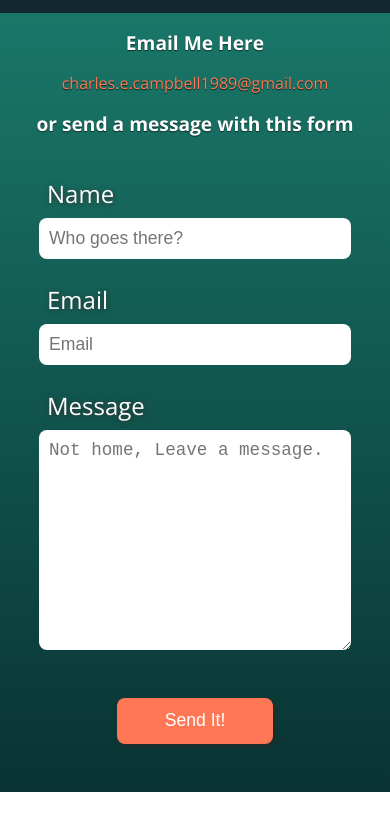
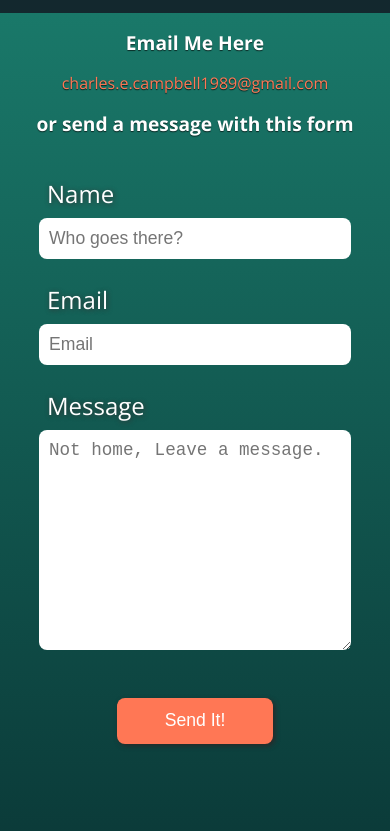
Before and after one commit to C-E-Campbell/portfolio, a plain HTML site: page contact.html in a window 390 px wide. Shown: the part 59-890 px from the top of the page. Before the commit the page ends 851 px from the top, so only its background shows below. Drawn offline with nearby package versions, Linux system fonts and the light colour scheme.

Commit message:
update for phone

```diff
--- a/style.css
+++ b/style.css
@@ -3,10 +3,9 @@
 }
 body {
 	margin: 0;
-	height: 100%;
+	height: 100vh;
 	width: 100vw;
 	background-image: linear-gradient(rgba(3, 112, 94, 0.904), rgb(9, 51, 51));
-
 	font-family: "Open Sans", sans-serif;
 	font-size: 10px;
 }
@@ -154,7 +153,6 @@ header {
 	display: flex;
 	flex-direction: column;
 	width: 50%;
-	height: 100%;
 	margin: 0 auto;
 }
 
@@ -218,3 +216,9 @@ textarea {
 .email-section a:hover {
 	color: #fc5d36;
 }
+
+@media (max-width: 500px) {
+	body {
+		height: 1000px;
+	}
+}
```
